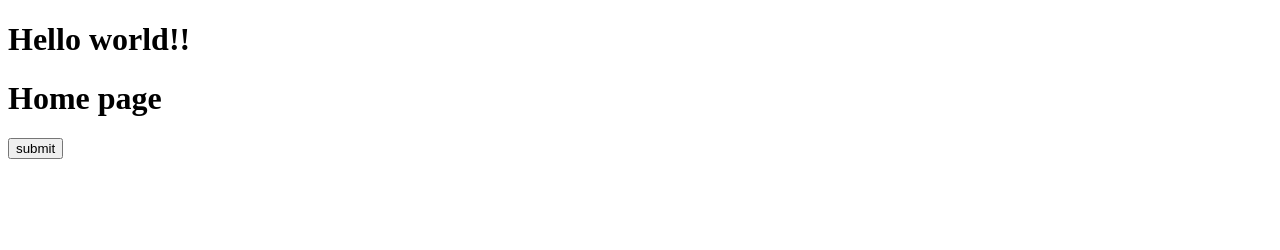
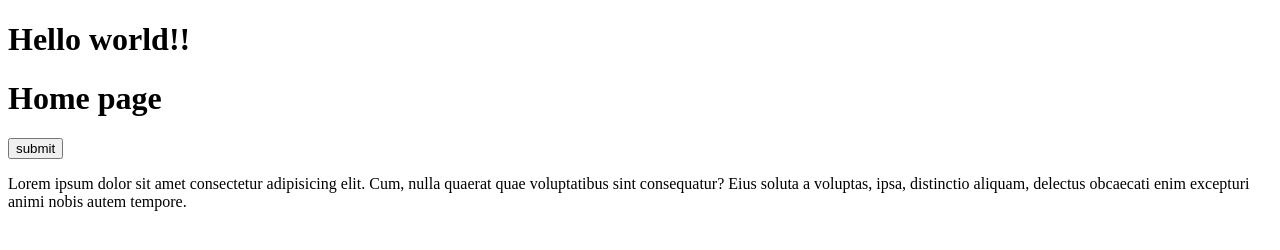
Before and after one commit to Srizan69/splitmate, a plain HTML site: page index.html in a window 1280 px wide. Drawn offline with Linux system fonts and the light colour scheme.

Commit message:
updated index

```diff
--- a/index.html
+++ b/index.html
@@ -9,5 +9,6 @@
   <h1>Hello world!!</h1>
   <h1>Home page</h1>
   <button>submit</button>
+  <p>Lorem ipsum dolor sit amet consectetur adipisicing elit. Cum, nulla quaerat quae voluptatibus sint consequatur? Eius soluta a voluptas, ipsa, distinctio aliquam, delectus obcaecati enim excepturi animi nobis autem tempore.</p>
 </body>
 </html>
```
